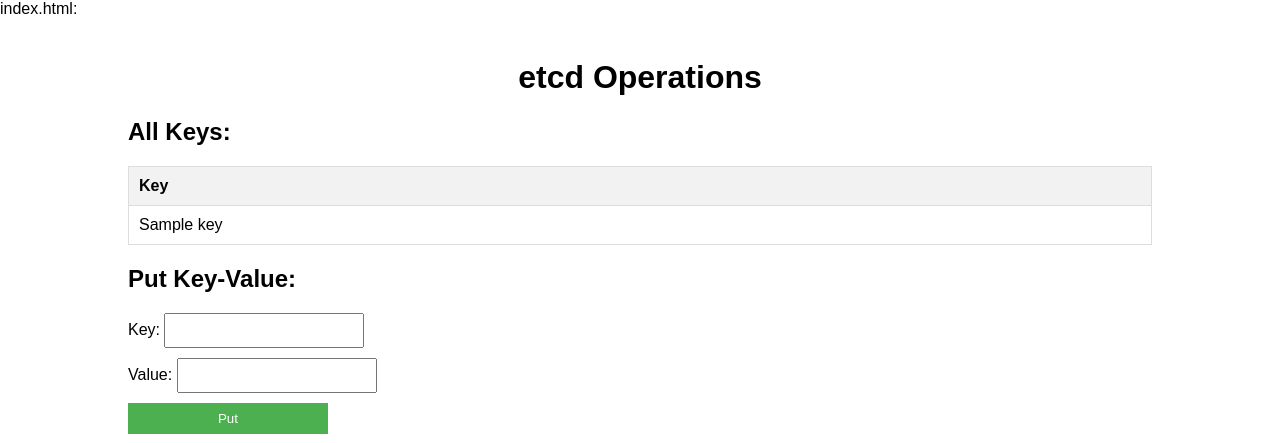
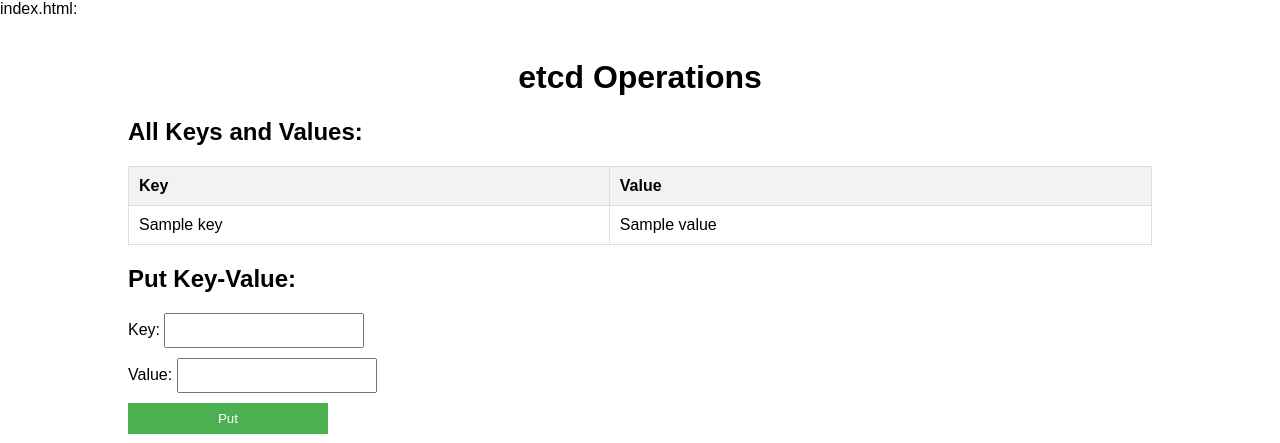
Before and after one commit to Aditya19Joshi01/Building-a-Distributed-Key-Value-Store-with-etcd, a Python web app: template Week2/templates/index.html in a window 1280 px wide. Shown: the top 443 px of the page. Run offline with Jinja, Linux system fonts and the light colour scheme; the template is opened without the code that fills it: most values are stand-ins (such as "Sample title", 1, 10 or a date in 2020).

Commit message:
Update index.html

```diff
--- a/Week2/templates/index.html
+++ b/Week2/templates/index.html
@@ -61,17 +61,19 @@
     <div class="container">
       <h1>etcd Operations</h1>
       <div>
-        <h2>All Keys:</h2>
+    <h2>All Keys and Values:</h2>
     <table>
         <thead>
             <tr>
                 <th>Key</th>
+                <th>Value</th>
             </tr>
         </thead>
         <tbody>
-            {% for key in keys %}
+            {% for pair in key_value_pairs %}
             <tr>
-              <td>{{ key }}</td>
+                <td>{{ pair['key'] }}</td>
+                <td>{{ pair['value'] }}</td>
             </tr>
             {% endfor %}
         </tbody>
```
Lines whose indentation alone changed are shown as unchanged.
